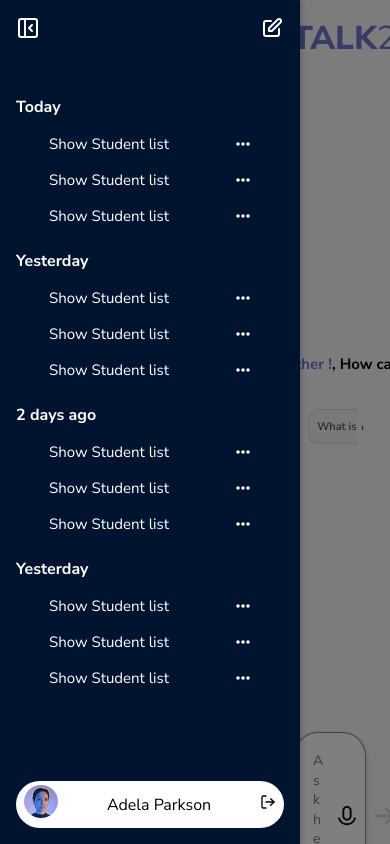
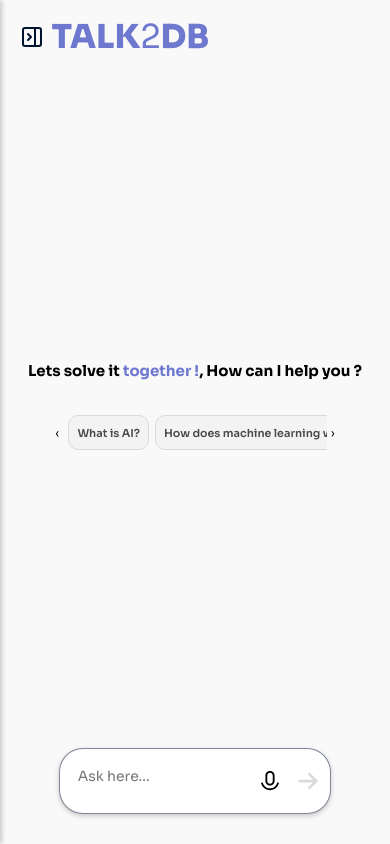
Before and after one commit to Ragul2125/Talk2DB, a React (Vite) app in the folder Talk2Db/: page / in a window 390 px wide. Built offline with nearby package versions, Linux system fonts and the light colour scheme.

Commit message:
by ragul res

```diff
--- a/Talk2Db/src/App.css
+++ b/Talk2Db/src/App.css
@@ -1,6 +1,4 @@
-@import url("https://fonts.googleapis.com/css2?family=Nunito+Sans:ital,opsz,wght@0,6..12,200..1000;1,6..12,200..1000&display=swap");
-@import url("https://fonts.googleapis.com/css2?family=Nunito+Sans:ital,opsz,wght@0,6..12,200..1000;1,6..12,200..1000&display=swap");
-
+@import url('https://fonts.googleapis.com/css2?family=Inter:ital,opsz,wght@0,14..32,100..900;1,14..32,100..900&family=Nunito+Sans:ital,opsz,wght@0,6..12,200..1000;1,6..12,200..1000&family=Outfit:wght@100..900&family=Plus+Jakarta+Sans:ital,wght@0,200..800;1,200..800&family=Poppins:ital,wght@0,100;0,200;0,300;0,400;0,500;0,600;0,700;0,800;0,900;1,100;1,200;1,300;1,400;1,500;1,600;1,700;1,800;1,900&family=Roboto:ital,wght@0,100;0,300;0,400;0,500;0,700;0,900;1,100;1,300;1,400;1,500;1,700;1,900&family=Sora:wght@100..800&display=swap');
 /* font-family: "Nunito Sans"; */
 /* font-family: "Nunito Sans",sans-serif; */
 * {
@@ -9,7 +7,7 @@
   -webkit-tap-highlight-color: transparent;
   user-select: none;
   box-sizing: border-box;
-  font-family: "Nunito Sans";
+  font-family: "Sora", sans-serif;
   transition: 0.2s;
 }
 
--- a/Talk2Db/src/Components/ChatArea/ChatArea.css
+++ b/Talk2Db/src/Components/ChatArea/ChatArea.css
@@ -1,24 +1,44 @@
 .chat-pg {
   flex: 1;
-  height: 100dvh;
+  height: 100vh;
   background-color: var(--bgwhite);
   /* background-color: aqua; */
   display: flex;
   justify-content: center;
   align-items: center;
   z-index: 11;
+
+  /* background-color: aqua; */
+
+}
+@media (max-width:1100px) {
+  .chat-pg{
+    width: 100vw;
+    position: fixed;
+    left: 0;
+    top: 0;
+  }
 }
 .center {
   width: 70%;
-  min-height: 100dvh;
+  /* min-height: 100dvh; */
+  height: 100vh;
   display: flex;
   flex-direction: column;
   justify-content: space-between;
   /* background-color: #333; */
-  padding: 1em;
+  padding: 1em 2em;
+  /* position: fixed; */
 }
-
+@media (max-width:1100px) {
+  .center{
+    width: 90%;
+  }
+}
 .chat-nav h1 {
+  position: sticky;
+  top: 0;
+  left: 0;
   font-size: 33px;
   font-weight: 800;
   color: var(--accent);
@@ -31,7 +51,9 @@
 .chat-bottom {
   width: 100%;
   position: relative;
-  margin-bottom: 1em;
+  /* margin-bottom: 1em; */
+  background-color: transparent;
+  /* background-color: aquamarine; */
 }
 .chat-container {
   display: flex;
@@ -39,6 +61,7 @@
   position: sticky;
   bottom: 2em;
   background-color: transparent;
+
 }
 
 .chat-input-box {
@@ -316,17 +339,27 @@
 .messages {
   /* margin-top: 3em; */
   padding: 2em;
-  height: 770px;
+  height: 90%;
   overflow-y: auto;
   display: flex;
   flex-direction: column;
-  gap: 1.5em;
+  gap: 1em;
   /* background-color: #2c7a2c; */
+
+}
+
+@media (max-width:800px) {
+  .messages{
+    padding: 0em;
+  }
+  .message{
+    max-width: 85%;
+  }
 }
 
 /* ================== Individual Messages =============== */
 .message {
-  max-width: 75%;
+  max-width: 85%;
   word-wrap: break-word;
   overflow-wrap: break-word;
   padding: 0.7em 1.2em;
--- a/Talk2Db/src/Components/ChatArea/ChatArea.jsx
+++ b/Talk2Db/src/Components/ChatArea/ChatArea.jsx
@@ -1,4 +1,4 @@
-import React, { useState } from "react";
+import React, { useEffect, useState } from "react";
 import "./ChatArea.css";
 import InputBox from "./ChatComp/InputBox";
 import Suggestions from "./ChatComp/Suggestion";
@@ -82,17 +82,32 @@ const ChatArea = ({ sidebarOpen }) => {
     }
   };
 
+  const [shadow, setShadow] = useState(false);
+
+  useEffect(() => {
+    const handleScroll = () => {
+      if (window.scrollY > 50) {
+        setShadow(true);
+      } else {
+        setShadow(false);
+      }
+    };
+
+    window.addEventListener("scroll", handleScroll);
+    return () => window.removeEventListener("scroll", handleScroll);
+  }, []);
+
   return (
     <div className={`ChatArea ${sidebarOpen ? "" : "sidebar-closed"}`}>
       <div className="chat-pg">
-        <div className="center">
-          <nav className="chat-nav">
+        <div className="center" >
+          <nav className="chat-nav"  >
             <h1>
               TALK<span>2</span>DB
             </h1>
           </nav>
           {messages.length > 0 ? (
-            <Messages messages={messages} />
+            <Messages messages={messages}/>
           ) : (
             <div className="chat-welcome">
               {/* <h1>Welcome to Talk2DB</h1> */}
--- a/Talk2Db/src/Components/SideNav/SideNav.css
+++ b/Talk2Db/src/Components/SideNav/SideNav.css
@@ -15,7 +15,9 @@
   z-index: 200; /* Ensures it's above other elements */
   box-shadow: 2px 0 5px rgba(0, 0, 0, 0.2);
 }
+@media (max-width:1100px) {
 
+}
 /* Sidebar Hidden */
 .Sidebar.closed {
   transform: translateX(-100%);
@@ -52,11 +54,11 @@
 @media screen and (max-width: 768px) {
   .Sidebar {
     width: 80%;
-    max-width: 300px;
+    max-width: 270px;
   }
 
   .overlay {
-    display: block;
+    display:block;
   }
 }
 
--- a/Talk2Db/src/Components/SideNav/SideNav.jsx
+++ b/Talk2Db/src/Components/SideNav/SideNav.jsx
@@ -9,7 +9,7 @@ const SideNav = ({ isOpen, setIsOpen }) => {
   const toggleSidebar = () => {
     setIsOpen(!isOpen);
   };
-
+  console.log(isOpen)
   return (
     <>
       {/* Toggle Button (Only shown when sidebar is closed) */}
--- a/Talk2Db/src/Pages/Home.jsx
+++ b/Talk2Db/src/Pages/Home.jsx
@@ -4,7 +4,7 @@ import SideNav from "../Components/SideNav/SideNav";
 import ChatArea from "../Components/ChatArea/ChatArea";
 
 const Home = () => {
-  const [sidebarOpen, setSidebarOpen] = useState(true);
+  const [sidebarOpen, setSidebarOpen] = useState(false);
 
   return (
     <div className="Homepg">
```
